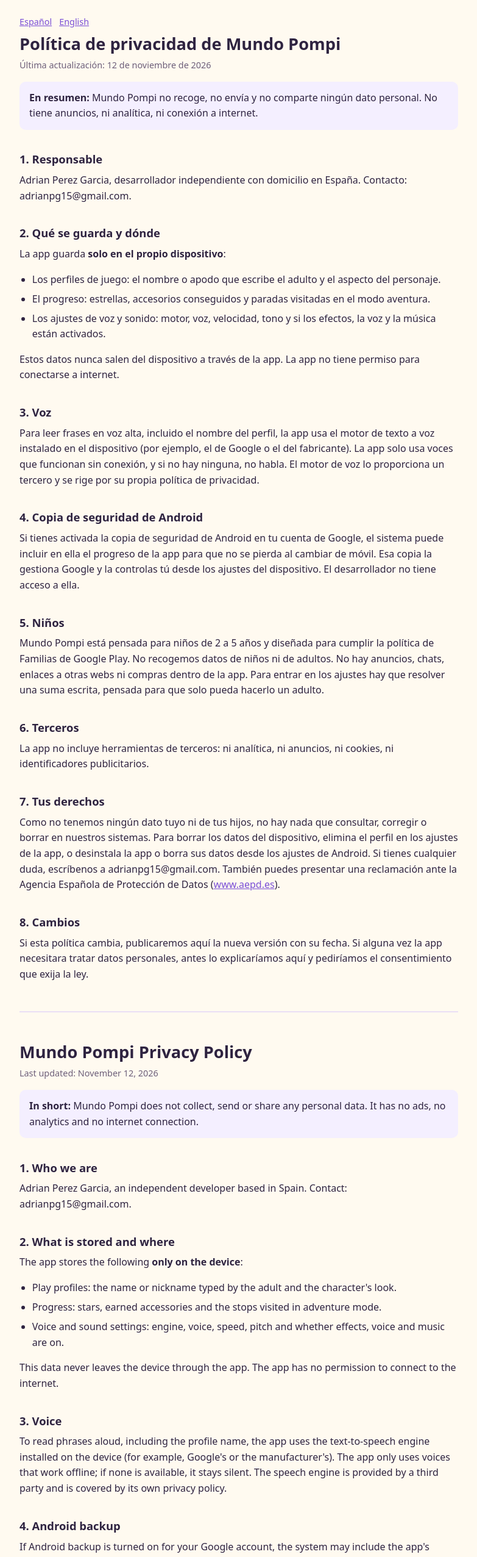
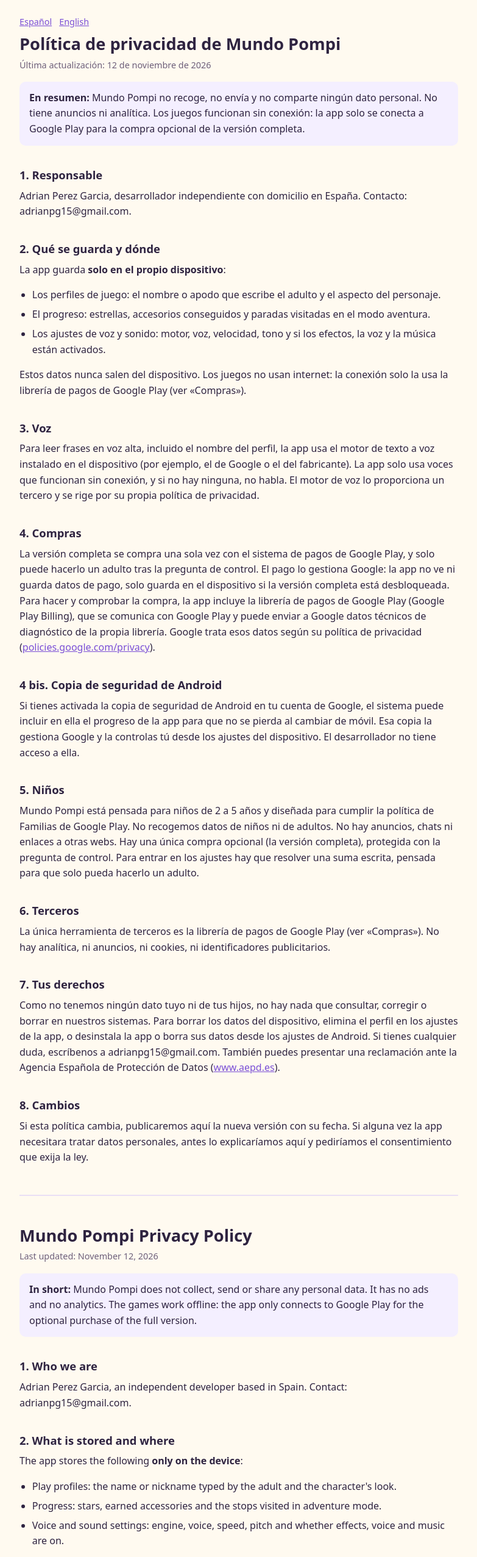
Before and after one commit to adrianpg-blip/mundo-pompi, a plain HTML site: page index.html in a window 1280 px wide. Shown: the top 2553 px of the page at 61% size, without its empty margins (248-1031 px from the left). Drawn offline with Linux system fonts and the light colour scheme.

Commit message:
Política: sección de compras con Google Play Billing
Co-Authored-By: Claude Opus 5.5 <noreply@anthropic.com>

```diff
--- a/index.html
+++ b/index.html
@@ -31,7 +31,7 @@ hr{border:0;border-top:2px solid var(--line);margin:48px 0}
 <section id="es" lang="es">
 <h1>Política de privacidad de Mundo Pompi</h1>
 <p class="date">Última actualización: 12 de noviembre de 2026</p>
-<div class="summary"><strong>En resumen:</strong> Mundo Pompi no recoge, no envía y no comparte ningún dato personal. No tiene anuncios, ni analítica, ni conexión a internet.</div>
+<div class="summary"><strong>En resumen:</strong> Mundo Pompi no recoge, no envía y no comparte ningún dato personal. No tiene anuncios ni analítica. Los juegos funcionan sin conexión: la app solo se conecta a Google Play para la compra opcional de la versión completa.</div>
 
 <h2>1. Responsable</h2>
 <p>Adrian Perez Garcia, desarrollador independiente con domicilio en España. Contacto: adrianpg15@gmail.com.</p>
@@ -43,19 +43,22 @@ hr{border:0;border-top:2px solid var(--line);margin:48px 0}
 <li>El progreso: estrellas, accesorios conseguidos y paradas visitadas en el modo aventura.</li>
 <li>Los ajustes de voz y sonido: motor, voz, velocidad, tono y si los efectos, la voz y la música están activados.</li>
 </ul>
-<p>Estos datos nunca salen del dispositivo a través de la app. La app no tiene permiso para conectarse a internet.</p>
+<p>Estos datos nunca salen del dispositivo. Los juegos no usan internet: la conexión solo la usa la librería de pagos de Google Play (ver «Compras»).</p>
 
 <h2>3. Voz</h2>
 <p>Para leer frases en voz alta, incluido el nombre del perfil, la app usa el motor de texto a voz instalado en el dispositivo (por ejemplo, el de Google o el del fabricante). La app solo usa voces que funcionan sin conexión, y si no hay ninguna, no habla. El motor de voz lo proporciona un tercero y se rige por su propia política de privacidad.</p>
 
-<h2>4. Copia de seguridad de Android</h2>
+<h2>4. Compras</h2>
+<p>La versión completa se compra una sola vez con el sistema de pagos de Google Play, y solo puede hacerlo un adulto tras la pregunta de control. El pago lo gestiona Google: la app no ve ni guarda datos de pago, solo guarda en el dispositivo si la versión completa está desbloqueada. Para hacer y comprobar la compra, la app incluye la librería de pagos de Google Play (Google Play Billing), que se comunica con Google Play y puede enviar a Google datos técnicos de diagnóstico de la propia librería. Google trata esos datos según su política de privacidad (<a href="https://policies.google.com/privacy">policies.google.com/privacy</a>).</p>
+
+<h2>4 bis. Copia de seguridad de Android</h2>
 <p>Si tienes activada la copia de seguridad de Android en tu cuenta de Google, el sistema puede incluir en ella el progreso de la app para que no se pierda al cambiar de móvil. Esa copia la gestiona Google y la controlas tú desde los ajustes del dispositivo. El desarrollador no tiene acceso a ella.</p>
 
 <h2>5. Niños</h2>
-<p>Mundo Pompi está pensada para niños de 2 a 5 años y diseñada para cumplir la política de Familias de Google Play. No recogemos datos de niños ni de adultos. No hay anuncios, chats, enlaces a otras webs ni compras dentro de la app. Para entrar en los ajustes hay que resolver una suma escrita, pensada para que solo pueda hacerlo un adulto.</p>
+<p>Mundo Pompi está pensada para niños de 2 a 5 años y diseñada para cumplir la política de Familias de Google Play. No recogemos datos de niños ni de adultos. No hay anuncios, chats ni enlaces a otras webs. Hay una única compra opcional (la versión completa), protegida con la pregunta de control. Para entrar en los ajustes hay que resolver una suma escrita, pensada para que solo pueda hacerlo un adulto.</p>
 
 <h2>6. Terceros</h2>
-<p>La app no incluye herramientas de terceros: ni analítica, ni anuncios, ni cookies, ni identificadores publicitarios.</p>
+<p>La única herramienta de terceros es la librería de pagos de Google Play (ver «Compras»). No hay analítica, ni anuncios, ni cookies, ni identificadores publicitarios.</p>
 
 <h2>7. Tus derechos</h2>
 <p>Como no tenemos ningún dato tuyo ni de tus hijos, no hay nada que consultar, corregir o borrar en nuestros sistemas. Para borrar los datos del dispositivo, elimina el perfil en los ajustes de la app, o desinstala la app o borra sus datos desde los ajustes de Android. Si tienes cualquier duda, escríbenos a adrianpg15@gmail.com. También puedes presentar una reclamación ante la Agencia Española de Protección de Datos (<a href="https://www.aepd.es">www.aepd.es</a>).</p>
@@ -69,7 +72,7 @@ hr{border:0;border-top:2px solid var(--line);margin:48px 0}
 <section id="en" lang="en">
 <h1>Mundo Pompi Privacy Policy</h1>
 <p class="date">Last updated: November 12, 2026</p>
-<div class="summary"><strong>In short:</strong> Mundo Pompi does not collect, send or share any personal data. It has no ads, no analytics and no internet connection.</div>
+<div class="summary"><strong>In short:</strong> Mundo Pompi does not collect, send or share any personal data. It has no ads and no analytics. The games work offline: the app only connects to Google Play for the optional purchase of the full version.</div>
 
 <h2>1. Who we are</h2>
 <p>Adrian Perez Garcia, an independent developer based in Spain. Contact: adrianpg15@gmail.com.</p>
@@ -81,19 +84,22 @@ hr{border:0;border-top:2px solid var(--line);margin:48px 0}
 <li>Progress: stars, earned accessories and the stops visited in adventure mode.</li>
 <li>Voice and sound settings: engine, voice, speed, pitch and whether effects, voice and music are on.</li>
 </ul>
-<p>This data never leaves the device through the app. The app has no permission to connect to the internet.</p>
+<p>This data never leaves the device. The games do not use the internet: the connection is only used by the Google Play billing library (see “Purchases”).</p>
 
 <h2>3. Voice</h2>
 <p>To read phrases aloud, including the profile name, the app uses the text-to-speech engine installed on the device (for example, Google's or the manufacturer's). The app only uses voices that work offline; if none is available, it stays silent. The speech engine is provided by a third party and is covered by its own privacy policy.</p>
 
-<h2>4. Android backup</h2>
+<h2>4. Purchases</h2>
+<p>The full version is bought once through Google Play’s billing system, and only an adult can do it after the parental question. Google handles the payment: the app does not see or store any payment data, it only stores on the device whether the full version is unlocked. To make and check the purchase, the app includes the Google Play Billing library, which communicates with Google Play and may send Google technical diagnostic data about the library itself. Google processes that data under its privacy policy (<a href="https://policies.google.com/privacy">policies.google.com/privacy</a>).</p>
+
+<h2>4b. Android backup</h2>
 <p>If Android backup is turned on for your Google account, the system may include the app's progress in that backup so it is not lost when you change phones. Google manages that backup and you control it from the device settings. The developer has no access to it.</p>
 
 <h2>5. Children</h2>
-<p>Mundo Pompi is made for children aged 2 to 5 and designed to comply with the Google Play Families Policy. We collect no data from children or adults. There are no ads, chats, links to other websites or in-app purchases. To open the settings you must solve a written sum, designed so that only an adult can do it.</p>
+<p>Mundo Pompi is made for children aged 2 to 5 and designed to comply with the Google Play Families Policy. We collect no data from children or adults. There are no ads, chats or links to other websites. There is a single optional purchase (the full version), protected by the parental question. To open the settings you must solve a written sum, designed so that only an adult can do it.</p>
 
 <h2>6. Third parties</h2>
-<p>The app includes no third-party tools: no analytics, no ads, no cookies and no advertising identifiers.</p>
+<p>The only third-party tool is the Google Play Billing library (see “Purchases”). There are no analytics, no ads, no cookies and no advertising identifiers.</p>
 
 <h2>7. Your rights</h2>
 <p>Because we hold no data about you or your children, there is nothing to access, correct or delete on our side. To erase the data on the device, delete the profile in the app settings, or uninstall the app or clear its data in Android settings. For any question, write to adrianpg15@gmail.com. You can also lodge a complaint with the Spanish Data Protection Agency (<a href="https://www.aepd.es">www.aepd.es</a>) or your local authority.</p>
```
